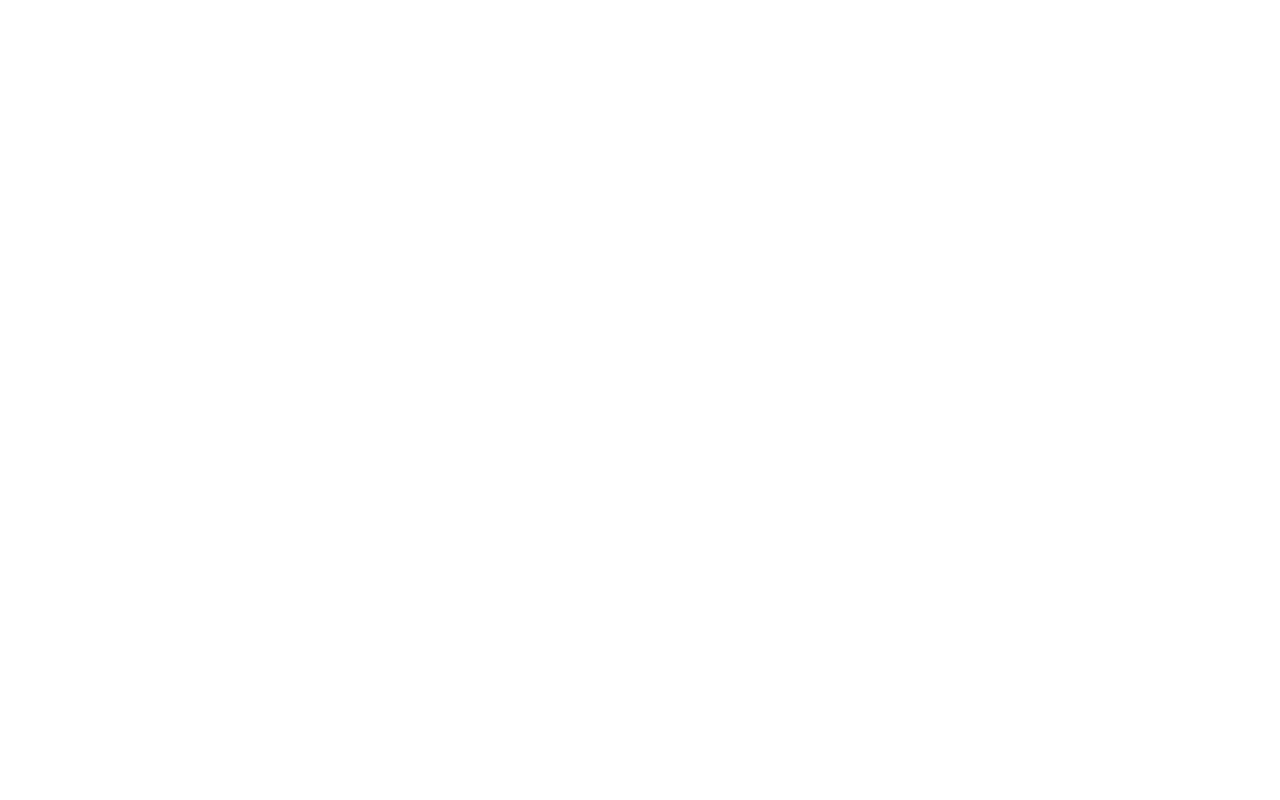
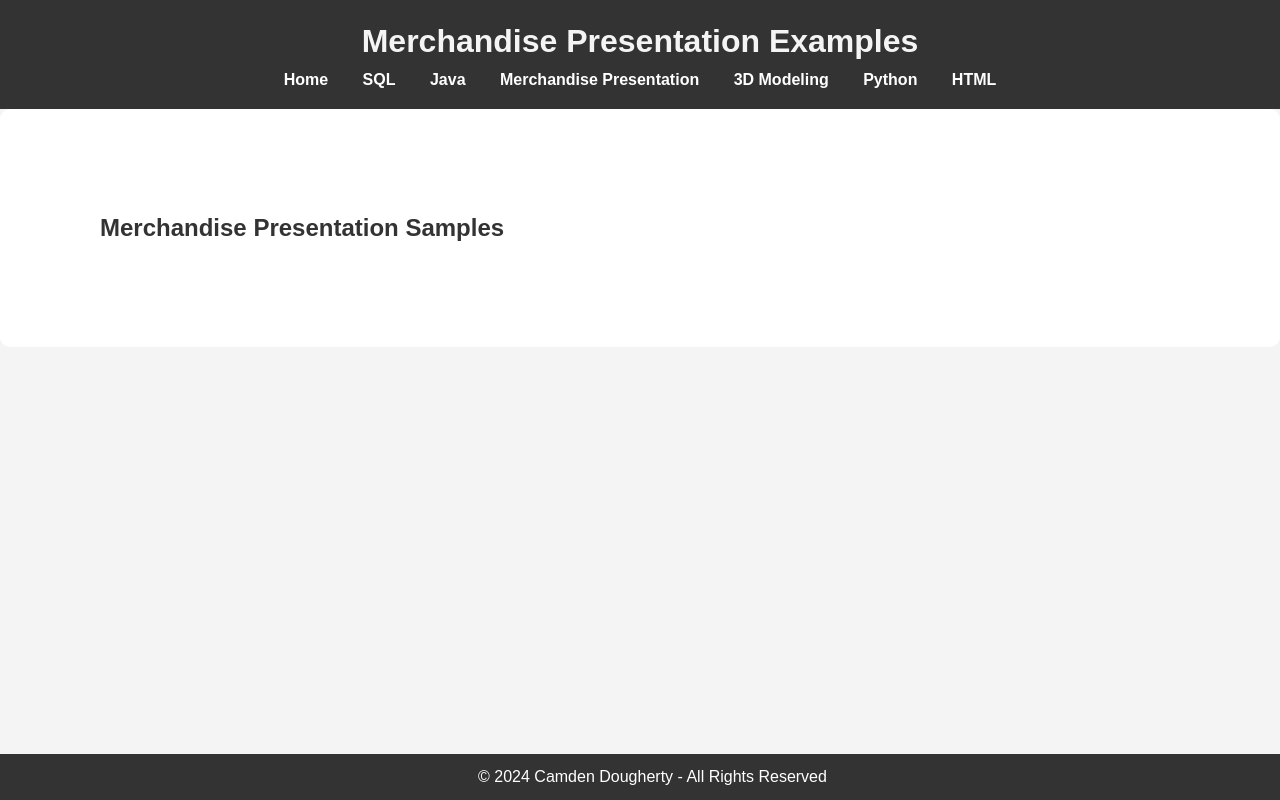
Before and after one commit to CamdenD98/CamdenD98.github.io, a plain HTML site: page portfolio/samples/photo.html in a window 1280 px wide. Drawn offline with Linux system fonts and the light colour scheme.

```diff
--- a/portfolio/samples/photo.html
+++ b/portfolio/samples/photo.html
@@ -0,0 +1,33 @@
+<!DOCTYPE html>
+<html lang="en">
+<head>
+    <meta charset="UTF-8">
+    <meta name="viewport" content="width=device-width, initial-scale=1.0">
+    <title>Merchandise Presentation</title>
+    <link rel="stylesheet" href="../style.css">
+</head>
+<body>
+    <header>
+        <h1>Merchandise Presentation Examples</h1>
+        <nav>
+            <ul>
+                <li><a href="../index.html">Home</a></li>
+                <li><a href="sql.html">SQL</a></li>
+                <li><a href="java.html">Java</a></li>
+                <li><a href="merch.html">Merchandise Presentation</a></li>
+                <li><a href="model.html">3D Modeling</a></li>
+                <li><a href="python.html">Python</a></li>
+                <li><a href="html.html">HTML</a></li>
+            </ul>
+        </nav>
+    </header>
+
+    <section class="code-example">
+        <h2>Merchandise Presentation Samples</h2>
+    </section>
+
+    <footer>
+        <p>© 2024 Camden Dougherty - All Rights Reserved</p>
+    </footer>
+</body>
+</html>
```
Also changed, not shown: portfolio/index.html (+1 -0 lines), portfolio/samples/html.html (+1 -0 lines), portfolio/samples/java.html (+1 -0 lines), portfolio/samples/merch.html (+1 -0 lines), portfolio/samples/model.html (+1 -0 lines), portfolio/samples/python.html (+1 -0 lines), portfolio/samples/sql.html (+1 -0 lines).
